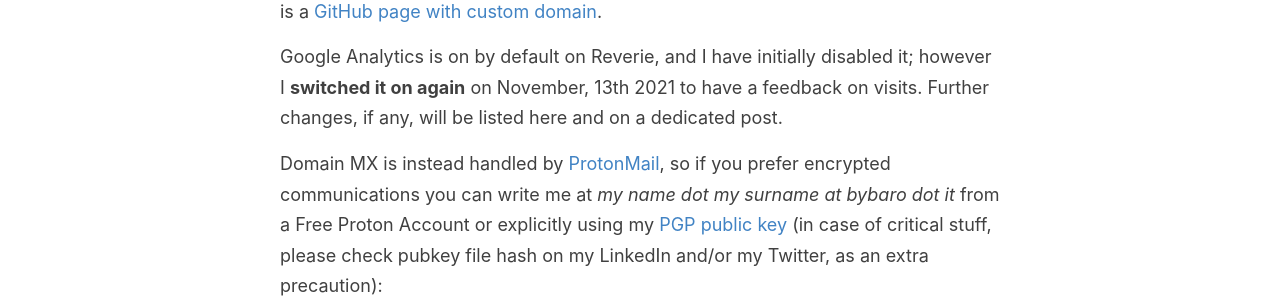
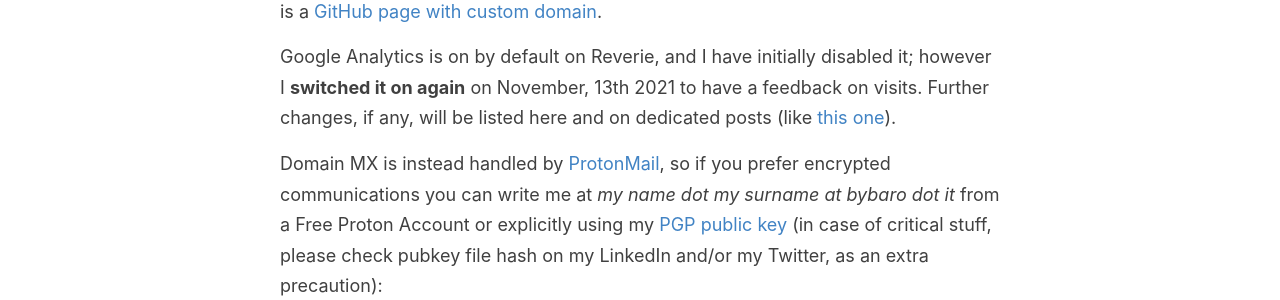
Before and after one commit to baro77/baro77.github.io, a Jekyll site: the page built from _pages/hereabouts.md, in a window 1280 px wide. Shown: the part 409-709 px from the top of the page. Built offline with Jekyll 4.4.1, drawn with Linux system fonts in a browser that asks for light colours.

Commit message:
link to GA post

```diff
--- a/_pages/hereabouts.md
+++ b/_pages/hereabouts.md
@@ -10,7 +10,7 @@ Web and CMS are definitely not my field. If you like the look & feel of this spa
 
 It also fits very easily with [GitHub pages](https://pages.github.com){:target="_blank"}: a must for me, given that "www.byBaro.it" is a [GitHub page with custom domain](https://docs.github.com/en/pages/configuring-a-custom-domain-for-your-github-pages-site/managing-a-custom-domain-for-your-github-pages-site){:target="_blank"}.
 
-Google Analytics is on by default on Reverie, and I have initially disabled it; however I **switched it on again** on November, 13th 2021 to have a feedback on visits. Further changes, if any, will be listed here and on a dedicated post.
+Google Analytics is on by default on Reverie, and I have initially disabled it; however I **switched it on again** on November, 13th 2021 to have a feedback on visits. Further changes, if any, will be listed here and on dedicated posts (like [this one](https://www.bybaro.it/GAactivation/)).
 
 Domain MX is instead handled by [ProtonMail](https://protonmail.com){:target="_blank"}, so if you prefer encrypted communications you can write me at _my name dot my surname at bybaro dot it_ from a Free Proton Account or explicitly using my [PGP public key](https://www.bybaro.it/publickey_bybaro.asc){:target="_blank"} (in case of critical stuff, please check pubkey file hash on my LinkedIn and/or my Twitter, as an extra precaution):
 
```
